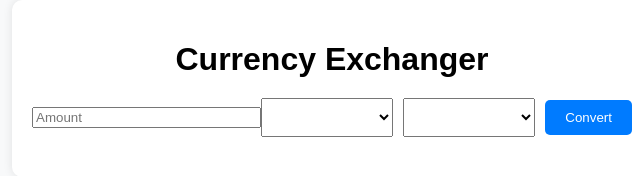
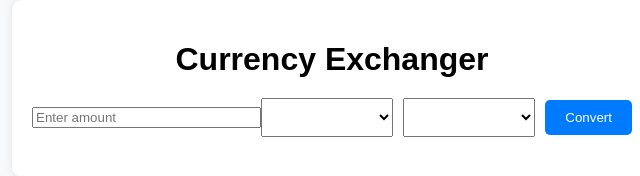
Before and after one commit to quickflicks/rate-exchanger, a plain HTML site: page index.html in a window 1280 px wide. Shown: the full height of the page, 308-948 px from the left. Drawn offline with Linux system fonts and the light colour scheme; no server answers.

Commit message:
index.html
index

```diff
--- a/index.html
+++ b/index.html
@@ -10,7 +10,7 @@
     <div class="container">
         <h1>Currency Exchanger</h1>
         <div class="exchange-container">
-            <input type="number" id="amount" placeholder="Amount">
+            <input type="number" id="amount" placeholder="Enter amount">
             <select id="fromCurrency" class="currency-select"></select>
             <select id="toCurrency" class="currency-select"></select>
             <button id="convert">Convert</button>
```
